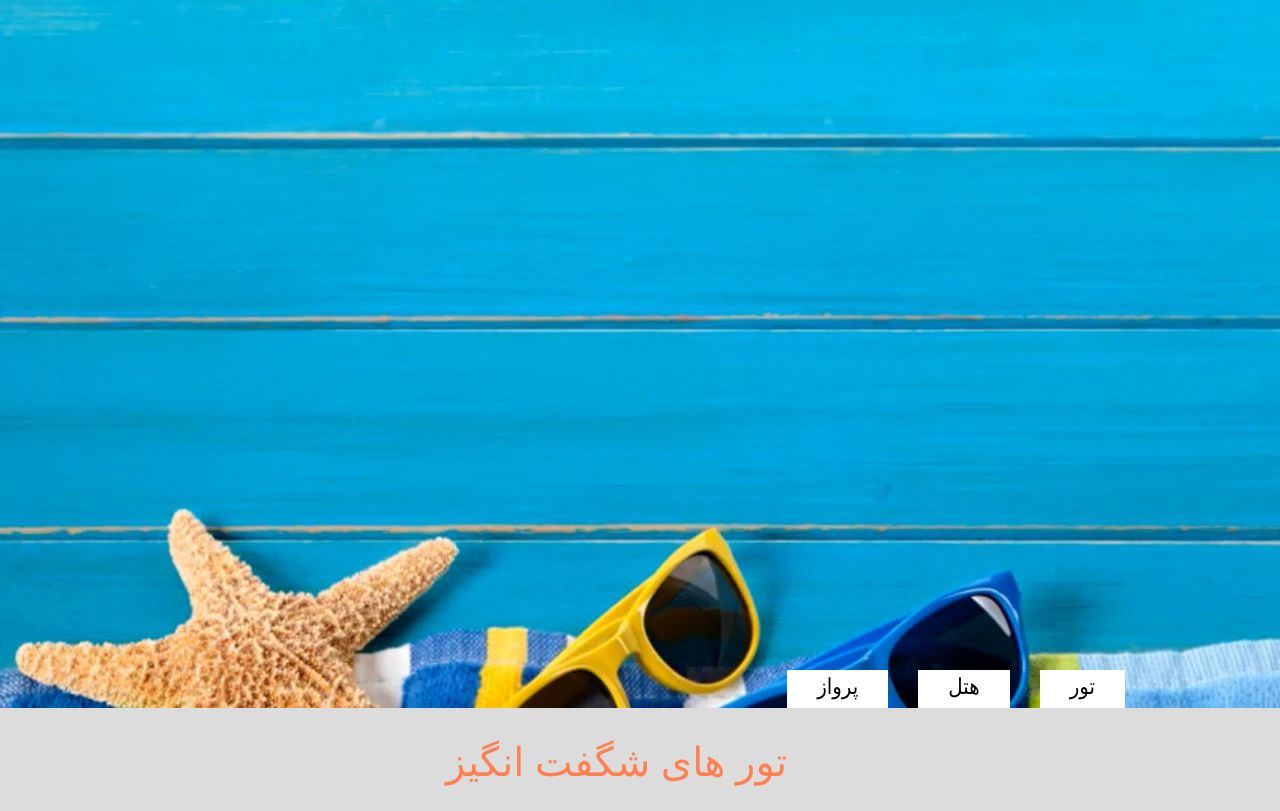
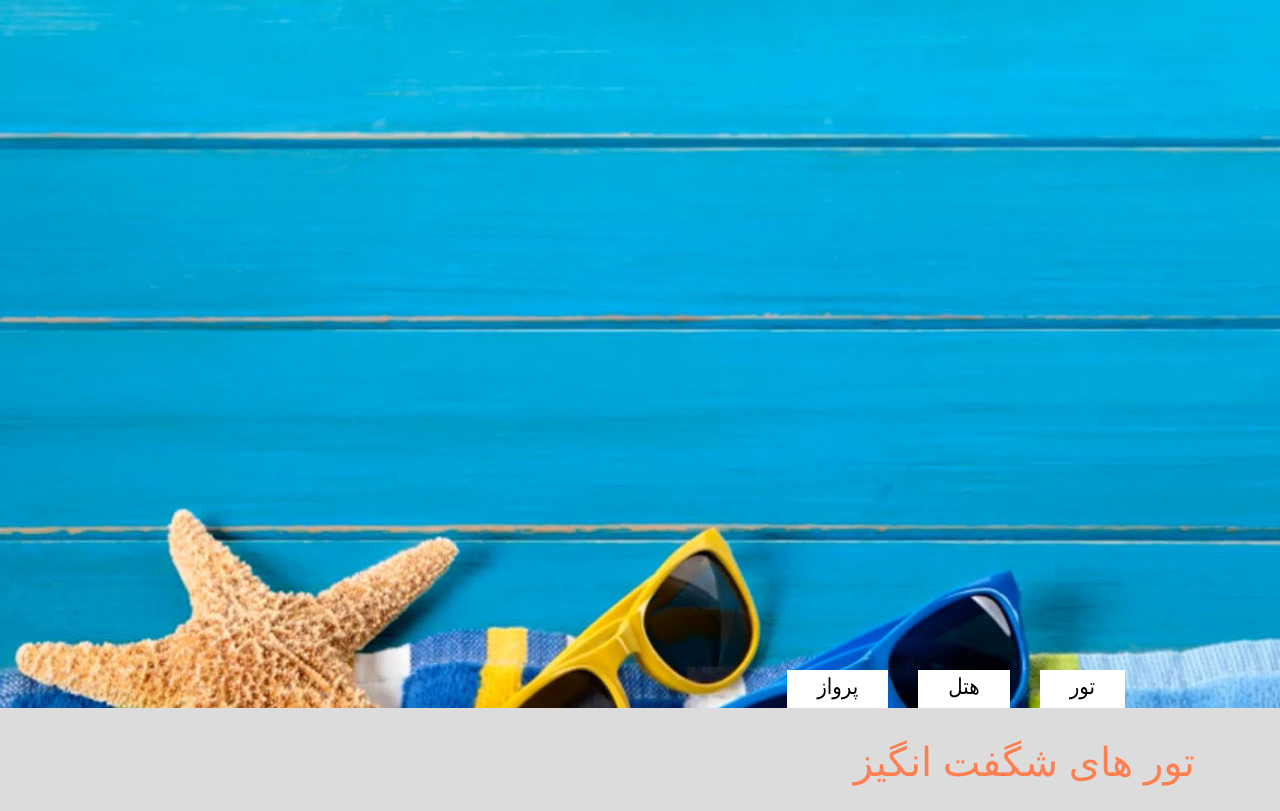
Before and after one commit to SAl3H-glitch/parv, a plain HTML site: page index.html in a window 1280 px wide. Shown: the part 133-944 px from the top of the page. Drawn offline with nearby package versions, Linux system fonts and the light colour scheme; a web font is replaced by a local one.

Commit message:
Update index.html

```diff
--- a/index.html
+++ b/index.html
@@ -150,7 +150,7 @@ $(document).ready(function(){
     </div>
     <div class="main-2">
         <div class="container">
-            <h1 style="color: coral;float: right;margin-top: 30px;">تور های شگفت انگیز</h1>
+            <h1 style="color: coral;position:absolute;margin-top: 30px;">تور های شگفت انگیز</h1>
 			<br><br><br><br>
 			<div class="pic1">
 				<div id="p1" class="pick">
```
